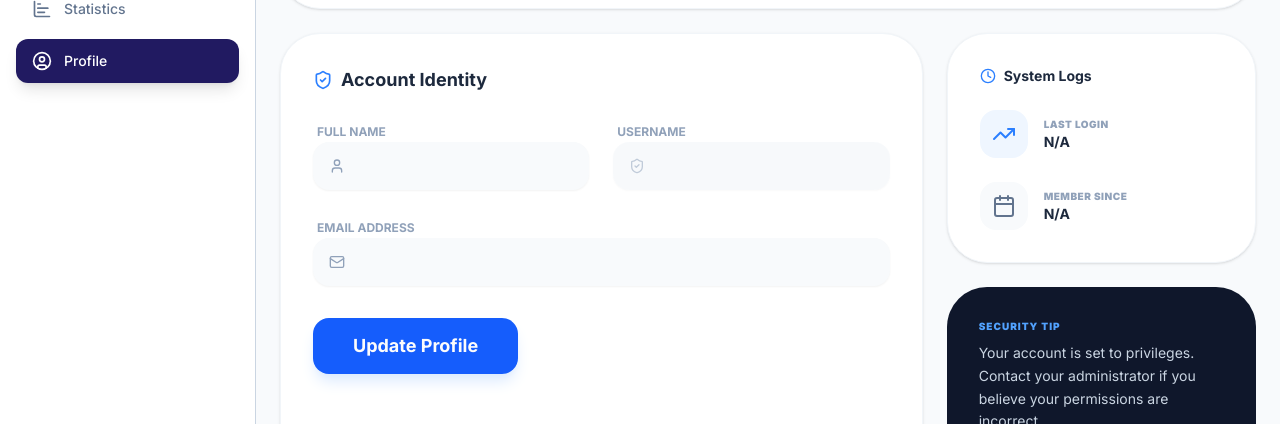
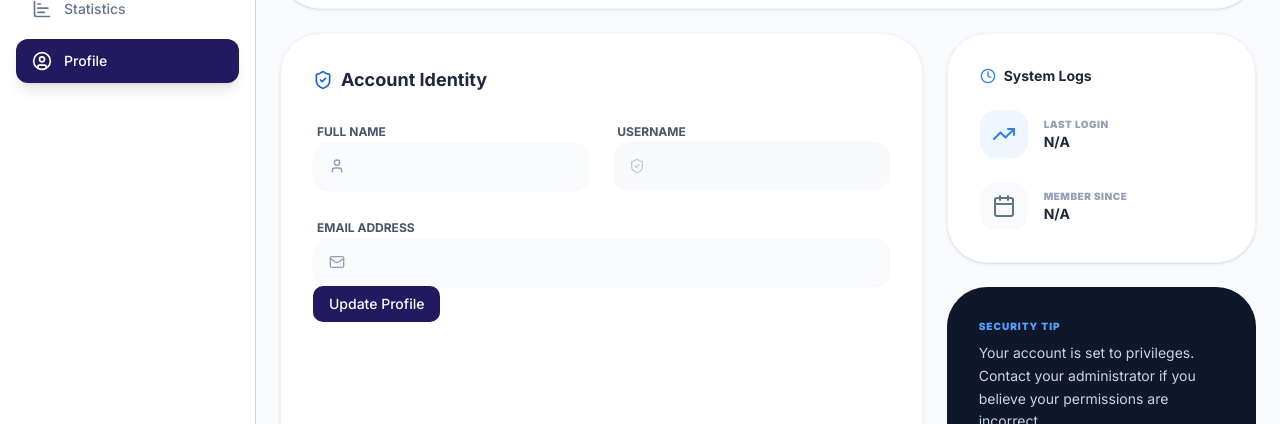
Before and after one commit to nziza-oscar/advanced_pos, a Next.js app: page /cashier/profile in a window 1280 px wide. Shown: the part 193-617 px from the top of the page. Built offline with nearby package versions, Linux system fonts and the light colour scheme; no server answers.

Commit message:
profile
File: app/cashier/profile/page.tsx

```diff
--- a/app/cashier/profile/page.tsx
+++ b/app/cashier/profile/page.tsx
@@ -80,12 +80,12 @@ export default function CashierProfilePage() {
         {/* 2. Form Section */}
         <div className="lg:col-span-2 bg-white p-8 rounded-[2.5rem] border border-slate-100 shadow-sm">
           <h3 className="text-lg font-bold text-slate-800 mb-6 flex items-center gap-2">
-            <ShieldCheck className="w-5 h-5 text-blue-500" /> Account Identity
+            <ShieldCheck className="w-5 h-5 text-blue-600" /> Account Identity
           </h3>
 
           <div className="grid grid-cols-1 md:grid-cols-2 gap-6">
             <div className="space-y-2">
-              <label className="text-xs font-bold text-slate-400 uppercase ml-1">Full Name</label>
+              <label className="text-xs font-bold text-slate-600 uppercase ml-1">Full Name</label>
               <div className="relative">
                 <User className="absolute left-4 top-1/2 -translate-y-1/2 w-4 h-4 text-slate-400" />
                 <Input defaultValue={user?.full_name} className="h-12 pl-11 bg-slate-50 border-none rounded-2xl" />
@@ -93,7 +93,7 @@ export default function CashierProfilePage() {
             </div>
 
             <div className="space-y-2">
-              <label className="text-xs font-bold text-slate-400 uppercase ml-1">Username</label>
+              <label className="text-xs font-bold text-slate-600 uppercase ml-1">Username</label>
               <div className="relative">
                 <ShieldCheck className="absolute left-4 top-1/2 -translate-y-1/2 w-4 h-4 text-slate-400" />
                 <Input value={user?.username} disabled className="h-12 pl-11 bg-slate-100 border-none rounded-2xl cursor-not-allowed" />
@@ -101,7 +101,7 @@ export default function CashierProfilePage() {
             </div>
 
             <div className="space-y-2 md:col-span-2">
-              <label className="text-xs font-bold text-slate-400 uppercase ml-1">Email Address</label>
+              <label className="text-xs font-bold text-slate-600 uppercase ml-1">Email Address</label>
               <div className="relative">
                 <Mail className="absolute left-4 top-1/2 -translate-y-1/2 w-4 h-4 text-slate-400" />
                 <Input defaultValue={user?.email} className="h-12 pl-11 bg-slate-50 border-none rounded-2xl" />
@@ -109,7 +109,7 @@ export default function CashierProfilePage() {
             </div>
           </div>
 
-          <Button className="mt-8 bg-blue-600 hover:bg-blue-700 rounded-2xl px-10 h-14 text-lg font-bold shadow-lg shadow-blue-100">
+          <Button>
             Update Profile
           </Button>
         </div>
```
